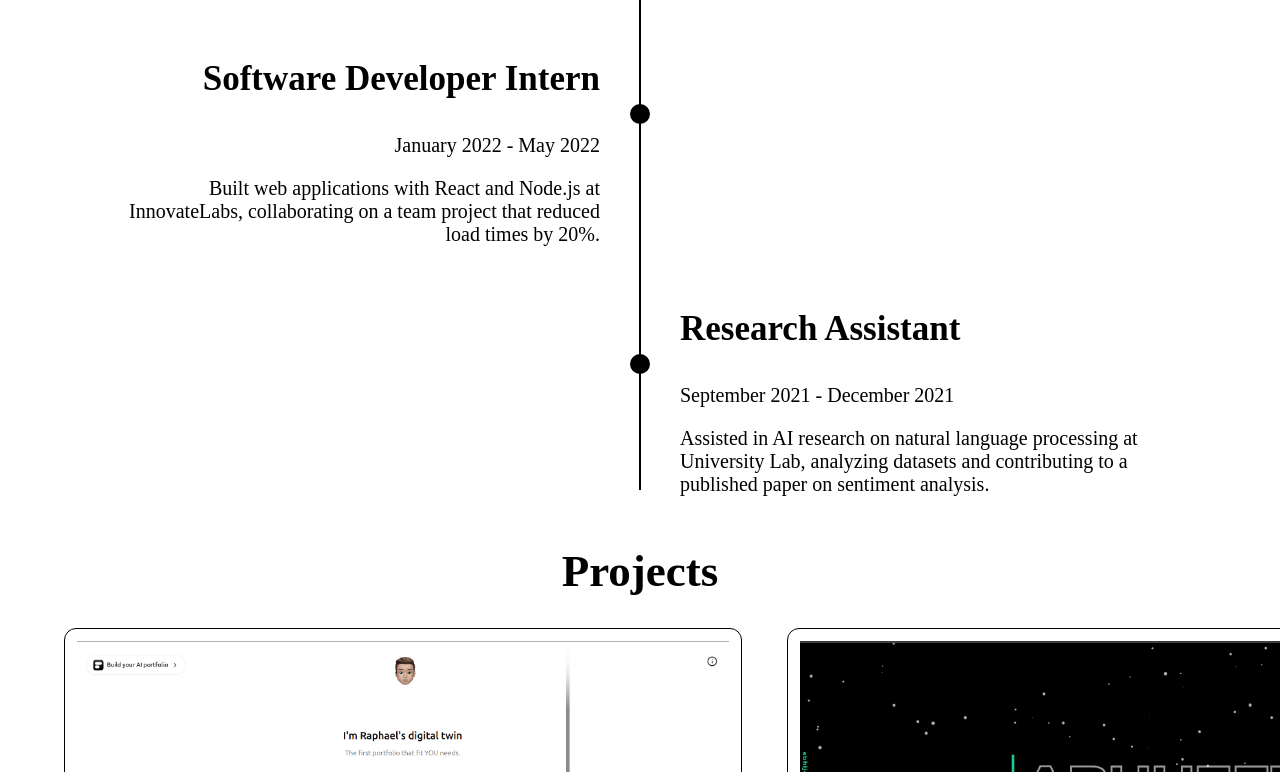
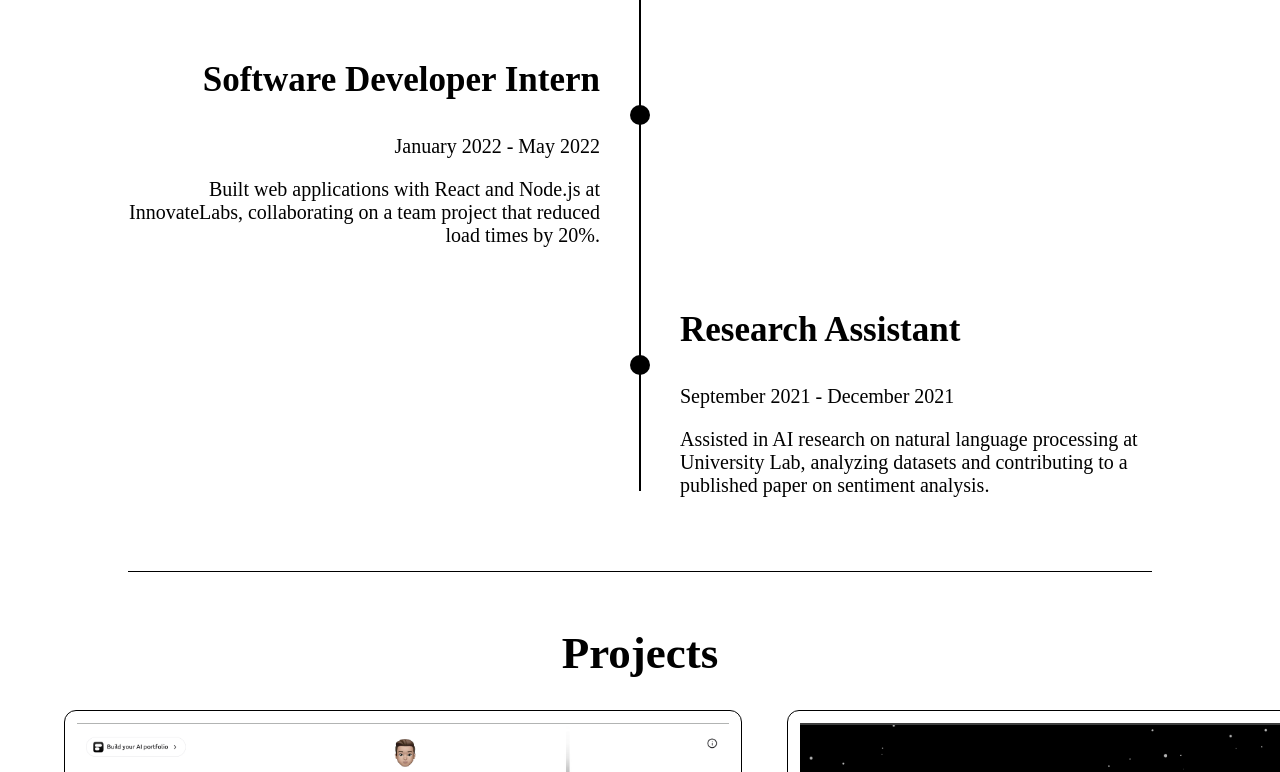
Before and after one commit to Meshal6299/Portfolio, a plain HTML site: page index.html in a window 1280 px wide. Shown: the part 1009-1781 px from the top of the page. Drawn offline with Linux system fonts and the light colour scheme.

Commit message:
added a line breaker between sections

```diff
--- a/index.html
+++ b/index.html
@@ -37,6 +37,7 @@
                </div>
                <div class="image"><img src="images/_K4A6404.webp" alt=""></div>
           </div>
+          <div class="breaker"></div>
           <div class="experience" id="experience">
                <h1>Experience</h1>
                <div class="timeline">
@@ -65,6 +66,7 @@
                     </div>
                </div>
           </div>
+          <div class="breaker"></div>
           <div class="projects" id="projects">
                <h1>Projects</h1>
                <div class="project-container">
--- a/style.css
+++ b/style.css
@@ -102,6 +102,7 @@ html {
     display: flex;
     text-align: center;
     flex-direction: column;
+    padding-bottom: 80px;
 }
 .experience h1{
     font-size: 45px;
@@ -195,3 +196,8 @@ html {
     justify-content: center;
     align-items: center;
 }
+.breaker{
+    background-color: #000000;
+    width: 80%;
+    height: 1px;
+}
```
